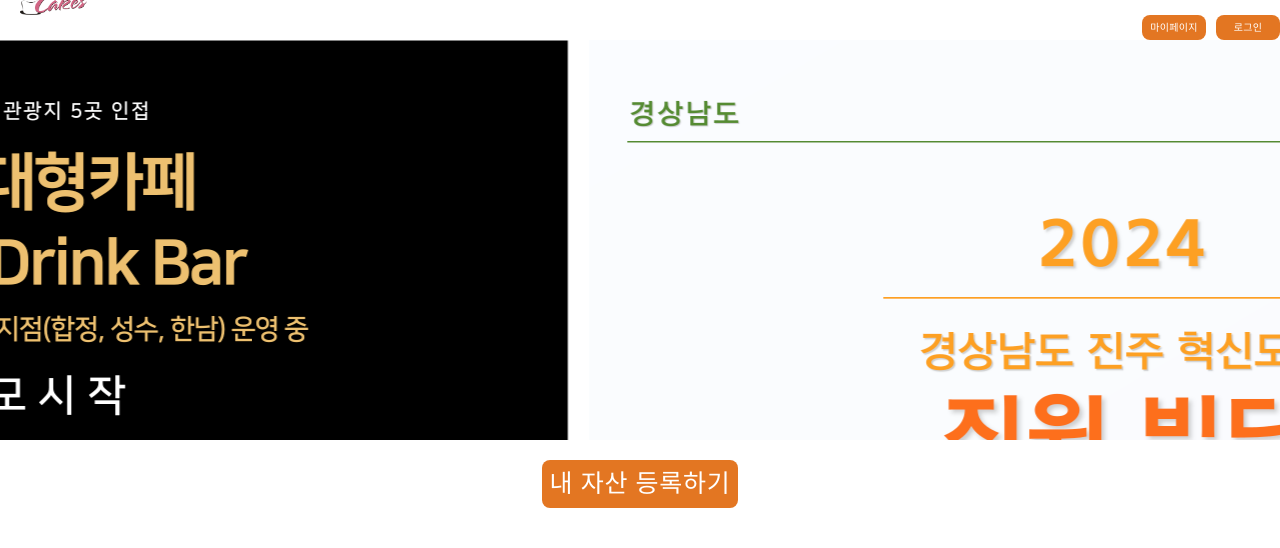
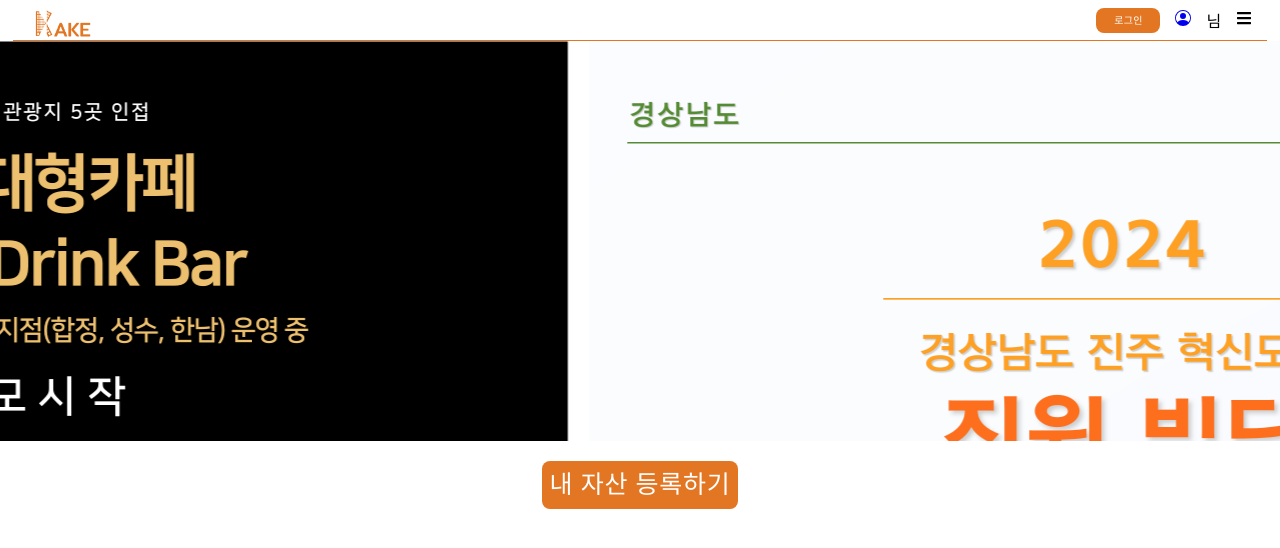
Before and after one commit to 2023KoscomTeam1/react-front, a React (Create React App) app: page / in a window 1280 px wide. Shown: the top 548 px of the page. Built offline with nearby package versions, Linux system fonts and the light colour scheme.

Commit message:
style: Nav style

```diff
--- a/src/components/Nav.css
+++ b/src/components/Nav.css
@@ -37,9 +37,18 @@ nav {
   margin-top: 12px;
 }
 
+.login-module {
+  display: flex;
+  width: 25%;
+  margin-left: auto;
+  align-items: center;
+}
 .login-button {
   display: flex;
-  margin: auto;
-  padding-left: 10px;
-  padding-right: 5px;
+  margin-left: auto;
+  align-items: center;
 }
+
+.nav-module {
+  margin-right: 15px;
+}
--- a/src/components/Nav.js
+++ b/src/components/Nav.js
@@ -1,14 +1,14 @@
 import React from "react";
-import { NavLink } from "react-router-dom";
+import { Link, NavLink } from "react-router-dom";
 import "./Nav.css";
 import ColorButton from "./Button";
-import { FaBars } from 'react-icons/fa';
-import { BsPersonCircle } from 'react-icons/bs';
+import { FaBars } from "react-icons/fa";
+import { BsPersonCircle } from "react-icons/bs";
 
 const Nav = () => {
   return (
     <nav>
-      <div></div>
+      <div>
         <div className="menu">
           <NavLink to="/">
             <img
@@ -18,19 +18,29 @@ const Nav = () => {
             />
           </NavLink>
         </div>
-      <div className="nav-item" >
+      </div>
+      <div className="login-module">
+        <div className="login-button">
+          {/* 우측 상단에 마이페이지 버튼과 로그인 버튼 */}
+          <div className="nav-module">
+            {/* TODO:로그인시만 로그인 노출, 이외의 경우 마이페이지로 노출하도록 변경 */}
+            <Link to="/login">
+              <ColorButton text={"로그인"} size={10} />
+            </Link>
+          </div>
+          <div className="nav-module">
+            {/* TODO:아래에 {user_id} 받도록 변경 */}
+            <Link to="/user/1">
+              <BsPersonCircle />
+            </Link>
+          </div>
+          <div className="nav-module">
             <p> 님</p>
           </div>
-      <div className='nav-item'>
-          <i><BsPersonCircle/></i>
+          <div className="nav-module">
+            <FaBars />
           </div>
-      <div className="login-button">
-        <NavLink to="/login">
-          <ColorButton text={"login"} />
-        </NavLink>
         </div>
-      <div className='nav-item'>
-          <i><FaBars /></i>
       </div>
     </nav>
   );
--- a/src/routes/Home.js
+++ b/src/routes/Home.js
@@ -2,22 +2,11 @@ import { Link } from "react-router-dom";
 import React from "react";
 import "./Home.css";
 import ColorButton from "../components/Button";
+import Nav from "../components/Nav";
 function Home() {
   return (
     <div className="company-container">
-      {/* 좌측 상단에 로고 이미지 */}
-      <img src="/img/logo.png" alt="Company Logo" className="logo-image" />
-
-      {/* 우측 상단에 마이페이지 버튼과 로그인 버튼 */}
-      <div className="right-menu">
-        <Link to="/company/portfolio">
-          <ColorButton text={"마이페이지"} size={10} />
-        </Link>
-        <Link to="/login">
-          <ColorButton text={"로그인"} size={10} />
-        </Link>
-      </div>
-
+      <Nav />
       {/* 배너 컨테이너 */}
       <div className="banner-container">
         <div className="banner-wrapper">
```
Lines whose indentation alone changed are shown as unchanged.
